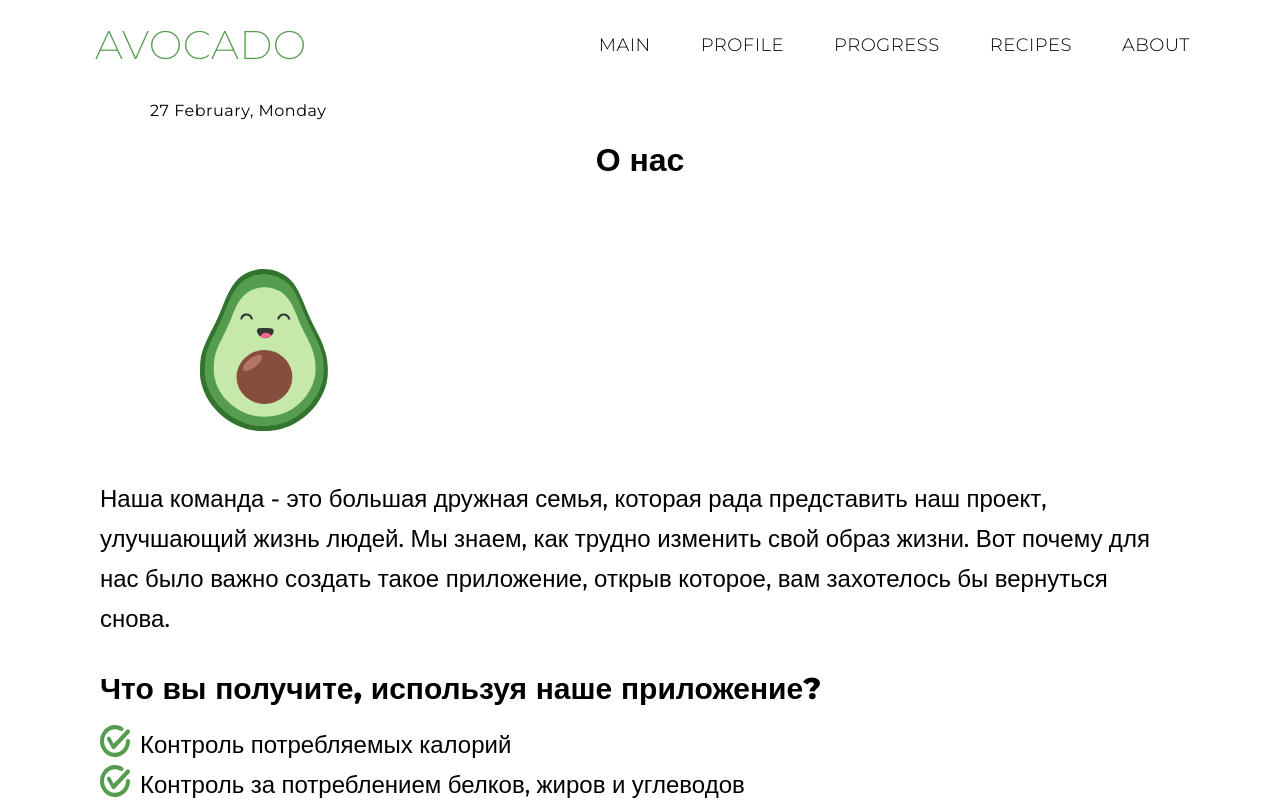
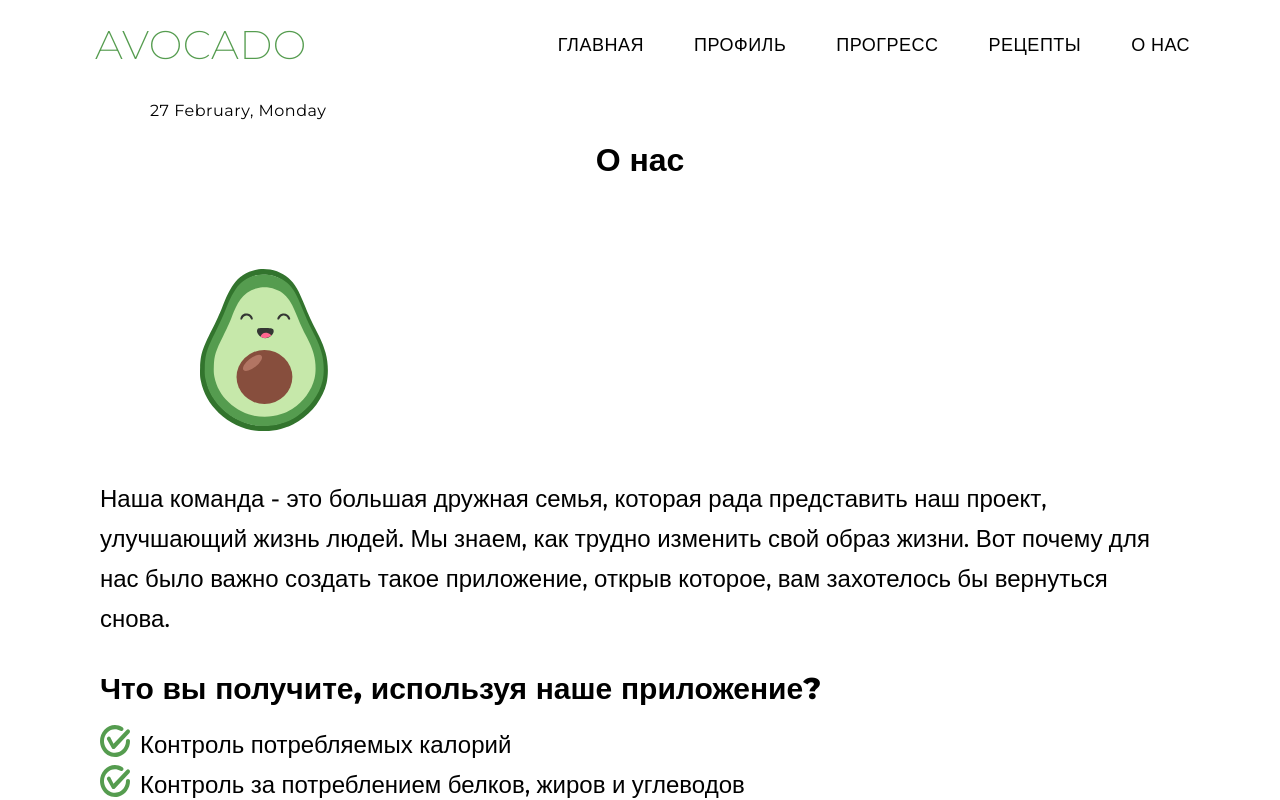
Before and after one commit to mitjasha/avocado, a React (Create React App) app: page /about in a window 1280 px wide. Shown: the top 800 px of the page. Built offline with nearby package versions, Linux system fonts and the light colour scheme.

Commit message:
feat: translate navigation

```diff
--- a/src/components/NavComponent/NavComponent.tsx
+++ b/src/components/NavComponent/NavComponent.tsx
@@ -1,4 +1,5 @@
 import React from "react";
+import { useTranslation } from "react-i18next";
 import { Link } from "react-router-dom";
 import "./NavComponent.scss";
 
@@ -10,7 +11,15 @@ const NavComponent: React.FC = () => {
     burgerCloseBtn.style.display = "none";
   };
 
-  const menuItems = ["main", "profile", "progress", "recipes", "about"];
+  const { t } = useTranslation();
+
+  const menuItems = {
+    main: t("nav_menu_1"),
+    profile: t("nav_menu_2"),
+    progress: t("nav_menu_3"),
+    recipes: t("nav_menu_4"),
+    about: t("nav_menu_5"),
+  };
 
   const menuItemCreate = (text: string, index: number) => {
     return (
@@ -21,7 +30,7 @@ const NavComponent: React.FC = () => {
           key={text + index}
           onClick={closeBurger}
         >
-          {text}
+          {Object.values(menuItems)[index]}
         </Link>
       </li>
     );
@@ -30,7 +39,9 @@ const NavComponent: React.FC = () => {
   return (
     <nav>
       <ul className="nav-list">
-        {menuItems.map((menuItem, index) => menuItemCreate(menuItem, index))}
+        {Object.keys(menuItems).map((menuItem, index) =>
+          menuItemCreate(menuItem, index),
+        )}
       </ul>
       <button
         type="button"
```
